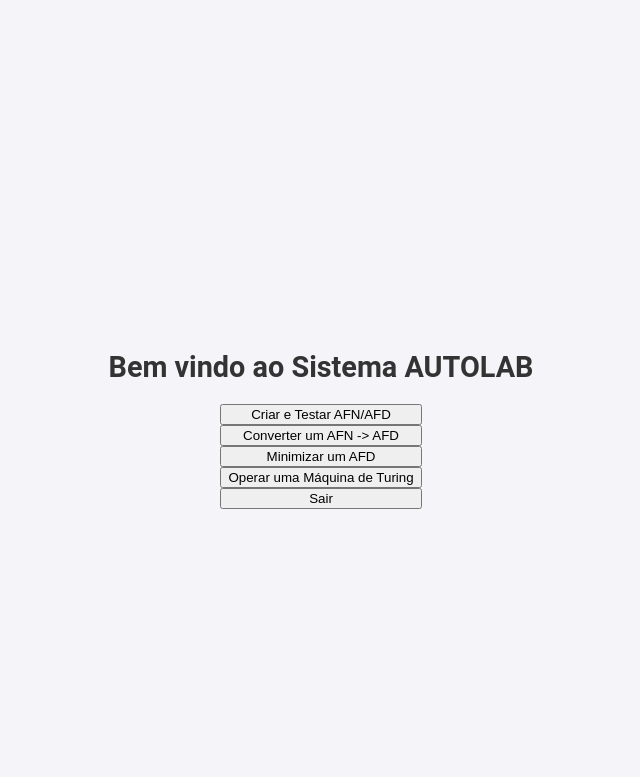
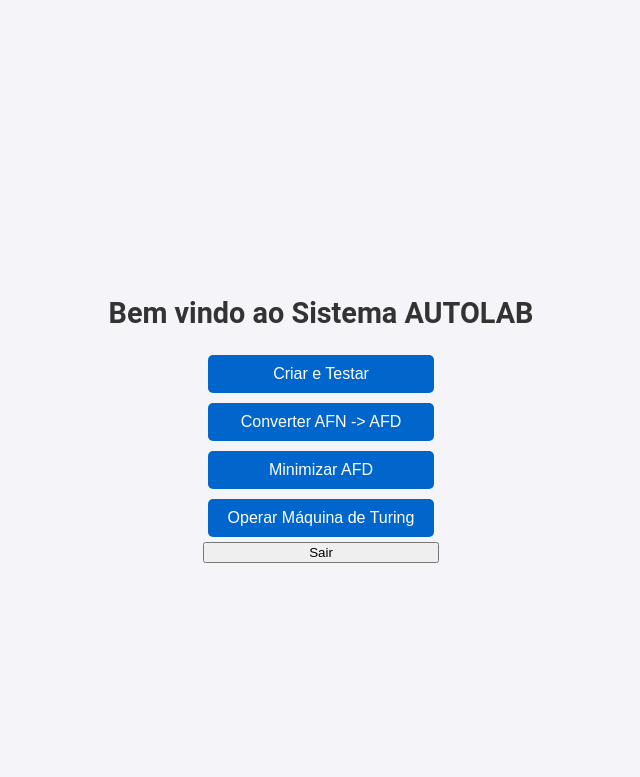
Before and after one commit to ryanmarques1/AutomaLAB, a Flask app: page / in a window 1280 px wide. Shown: the top 777 px of the page, without its empty margins (319-959 px from the left). Run offline with Flask 3, Linux system fonts and the light colour scheme.

Commit message:
Add files via upload

```diff
--- a/templates/menu.html
+++ b/templates/menu.html
@@ -11,16 +11,16 @@
     <h1>Bem vindo ao Sistema AUTOLAB</h1>
     <div class="menu-container">
         <form action="{{ url_for('criar_testar') }}" method="get">
-            <button type="submit" class="menu-button">Criar e Testar AFN/AFD</button>
+            <input type="button" onclick="location.href='/criar_testar';" value = "Criar e Testar" />
         </form>
         <form action="{{ url_for('converter_afn_afd') }}" method="get">
-            <button type="submit" class="menu-button">Converter um AFN -> AFD</button>
+            <input type="button" onclick="location.href='/converter_afn_afd';" value = "Converter AFN -> AFD" />
         </form>
         <form action="{{ url_for('minimizar_afd') }}" method="get">
-            <button type="submit" class="menu-button">Minimizar um AFD</button>
+            <input type="button" onclick="location.href='/minimizar_afd';" value = "Minimizar AFD" />
         </form>
         <form action="{{ url_for('maquina_turing') }}" method="get">
-            <button type="submit" class="menu-button">Operar uma Máquina de Turing</button>
+            <input type="button" onclick="location.href='maquina_turing';" value = "Operar Máquina de Turing" />
         </form>
         <form action="{{ url_for('sair') }}" method="get">
             <button type="submit" class="menu-button">Sair</button>
```
